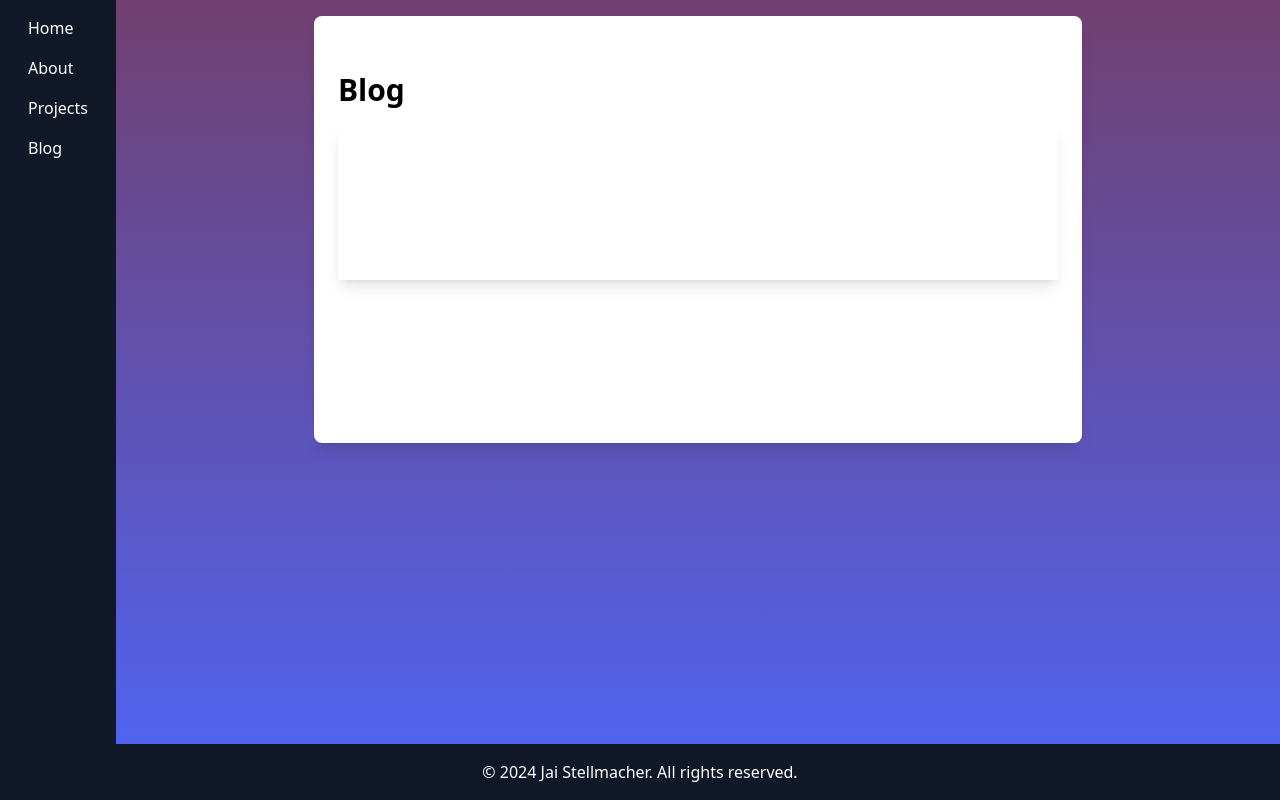
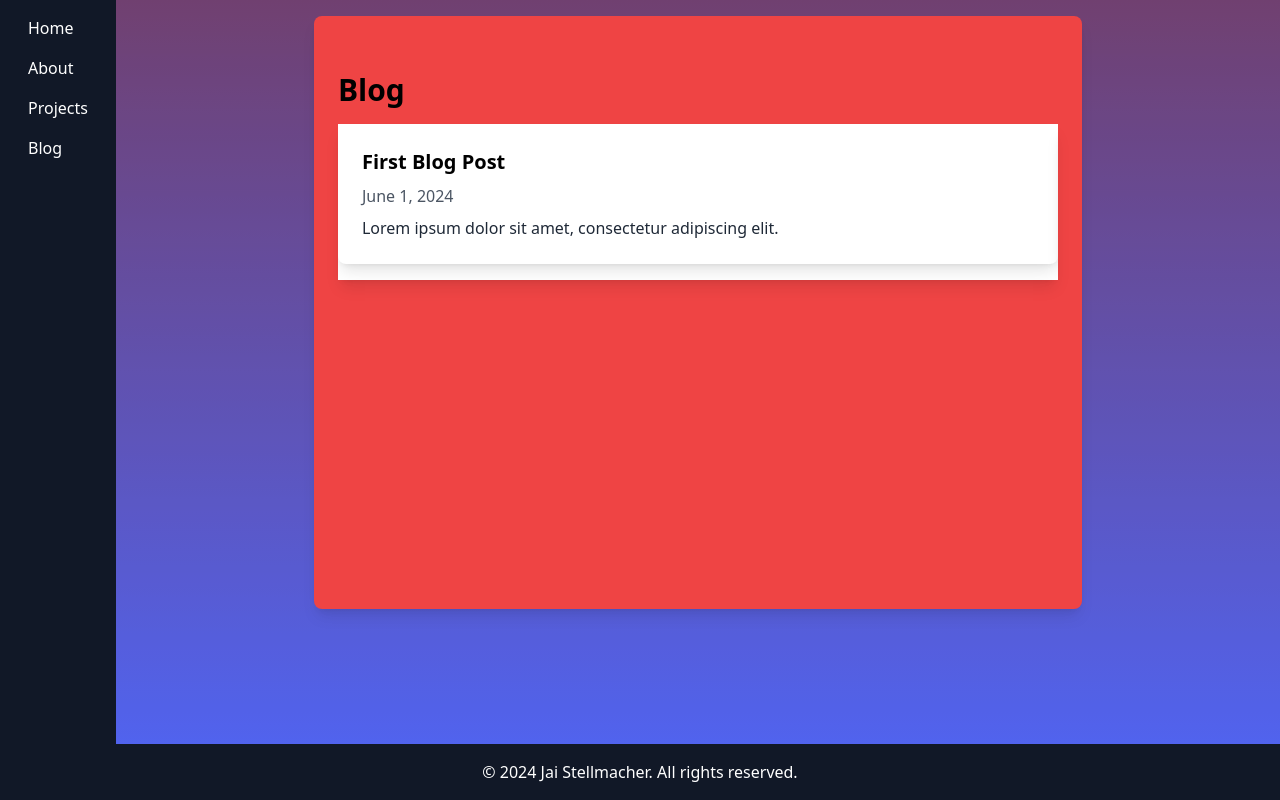
Before and after one commit to jstellmacher/portfo-frontend, a React (Vite) app: page /blog in a window 1280 px wide. Built offline with nearby package versions, Linux system fonts and the light colour scheme.

Commit message:
updates blog logic

```diff
--- a/src/App.jsx
+++ b/src/App.jsx
@@ -2,13 +2,13 @@
 import React from "react";
 import { BrowserRouter as Router, Route, Routes } from "react-router-dom";
 import MainLayout from "./components/MainLayout";
+import BlogLayout from "./components/BlogLayout";
 import PortfolioCard from "./components/PortfolioCard";
 import Home from "./pages/Home";
 import About from "./pages/About";
 import Projects from "./pages/Projects";
 import Blog from "./pages/Blog";
 import "./styles.css";
-import BlogLayout from "./components/BlogLayout";
 
 function App() {
   return (
--- a/src/components/BlogAPI.jsx
+++ b/src/components/BlogAPI.jsx
@@ -1,17 +1,32 @@
-// BlogAPI.jsx (or BlogService.jsx)
+// BlogAPI.jsx
 const dummyData = [
-    { id: 1, title: 'First Blog Post', date: 'June 1, 2024', description: 'Lorem ipsum dolor sit amet, consectetur adipiscing elit.' },
-    { id: 2, title: 'Second Blog Post', date: 'June 5, 2024', description: 'Nulla quis lorem ut libero malesuada feugiat.' },
-    { id: 3, title: 'Third Blog Post', date: 'June 10, 2024', description: 'Vestibulum ac diam sit amet quam vehicula elementum.' }
+  {
+    id: 1,
+    title: "First Blog Post",
+    date: "June 1, 2024",
+    description: "Lorem ipsum dolor sit amet, consectetur adipiscing elit.",
+  },
+  {
+    id: 2,
+    title: "Second Blog Post",
+    date: "June 5, 2024",
+    description: "Nulla quis lorem ut libero malesuada feugiat.",
+  },
+  {
+    id: 3,
+    title: "Third Blog Post",
+    date: "June 10, 2024",
+    description: "Vestibulum ac diam sit amet quam vehicula elementum.",
+  },
 ];
 
 export const fetchBlogPosts = async () => {
   try {
     // Simulate delay to mimic async fetch
-      await new Promise(resolve => setTimeout(resolve, 1000));
+    await new Promise((resolve) => setTimeout(resolve, 1000));
     return dummyData;
   } catch (error) {
-      console.error('Error fetching blog posts:', error);
+    console.error("Error fetching blog posts:", error);
     throw error; // Propagate error to caller
   }
 };
@@ -19,7 +34,7 @@ const dummyData = [
 export const fetchBlogPostById = async (postId) => {
   try {
     // Simulate fetching a specific post by ID
-      const post = dummyData.find(post => post.id === postId);
+    const post = dummyData.find((post) => post.id === postId);
     if (!post) {
       throw new Error(`Blog post with ID ${postId} not found`);
     }
--- a/src/components/BlogLayout.jsx
+++ b/src/components/BlogLayout.jsx
@@ -1,10 +1,9 @@
-// PortfolioCard.jsx
 import React from 'react';
 
 const BlogLayout = ({ children }) => {
   return (
-    <div className="bg-white rounded-lg shadow-lg p-6 transform transition-transform duration-500 max-w-screen-md h-3/5 mx-auto">
-      <div className="card-content">
+    <div className="bg-red-500 rounded-lg shadow-lg p-6 transform transition-transform duration-500 max-w-screen-md h-5/6 mx-auto">
+      <div className="blog-content">
         {children}
       </div>
     </div>
--- a/src/components/Carousel.jsx
+++ b/src/components/Carousel.jsx
@@ -1,16 +1,12 @@
-// Carousel.jsx
 import React from "react";
 import BlogPost from "./BlogPost";
 
-const MyCarousel = ({ items }) => {
+const Carousel = ({ items }) => {
   return (
     <div className="carousel relative overflow-hidden bg-white shadow-lg">
       <div className="carousel-inner flex transition-transform ease-in-out duration-500">
         {items.map((item) => (
-          <div
-            key={item.id}
-            className="carousel-item w-full flex-shrink-0 transform translate-x-full opacity-0"
-          >
+          <div key={item.id} className="carousel-item w-full flex-shrink-0">
             <BlogPost
               title={item.title}
               date={item.date}
@@ -23,4 +19,4 @@ const MyCarousel = ({ items }) => {
   );
 };
 
-export default MyCarousel;
+export default Carousel;
--- a/src/pages/Blog.jsx
+++ b/src/pages/Blog.jsx
@@ -1,7 +1,6 @@
-// Blog.jsx
 import React, { useState, useEffect } from 'react';
-import MyCarousel from '../components/Carousel'; // Adjust path as per your file structure
-import { fetchBlogPosts } from '../components/BlogAPI'; // Adjust path as per your file structure
+import Carousel from '../components/Carousel';
+import { fetchBlogPosts } from '../components/BlogAPI';
 
 const Blog = () => {
   const [blogPosts, setBlogPosts] = useState([]);
@@ -12,6 +11,7 @@ const Blog = () => {
     const fetchData = async () => {
       try {
         const data = await fetchBlogPosts();
+        console.log('Fetched blog posts:', data); // Check the structure of data
         setBlogPosts(data);
         setLoading(false);
       } catch (error) {
@@ -35,7 +35,7 @@ const Blog = () => {
     <div className="container mx-auto py-8">
       <h1 className="text-3xl font-bold mb-4">Blog</h1>
       {blogPosts.length > 0 ? (
-        <MyCarousel items={blogPosts} />
+        <Carousel items={blogPosts} />
       ) : (
         <p>No blog posts found.</p>
       )}
```
Lines whose indentation alone changed are shown as unchanged.
